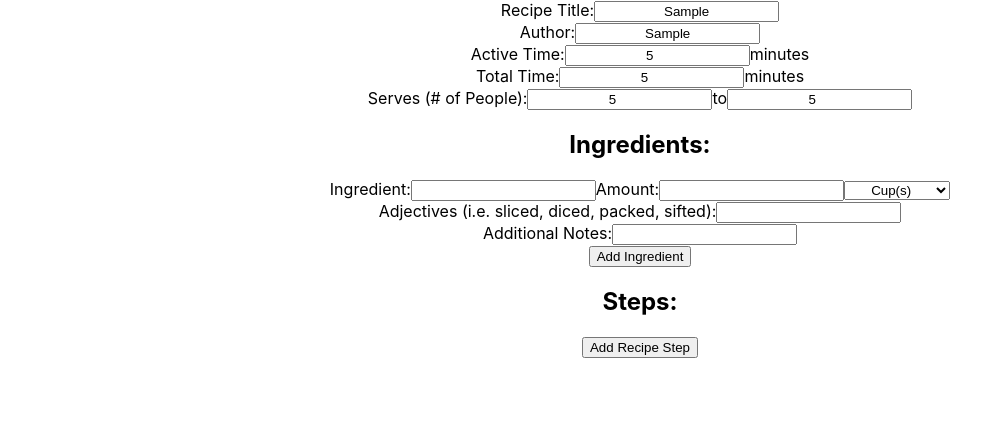
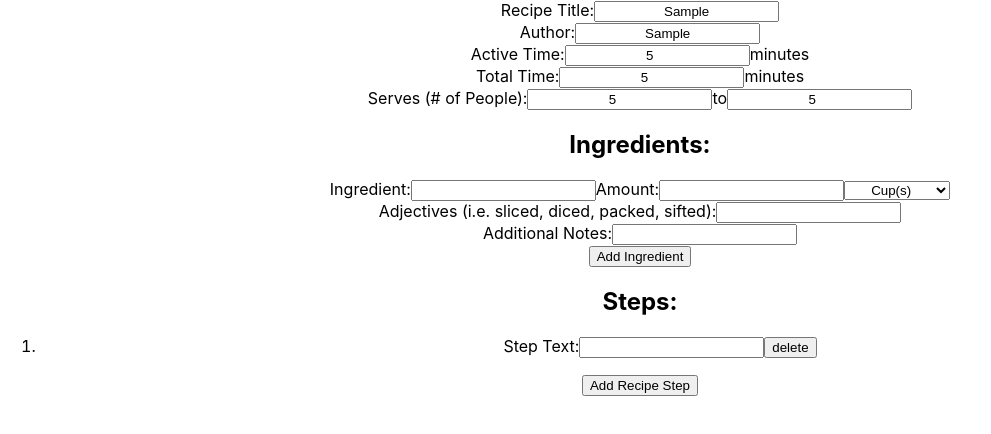
Before and after one commit to mitchellss/recipe_rest, a React (Create React App) app in the folder frontend/: page /recipe/add in a window 1280 px wide. Both pictures are taken after typing "Sample", "Sample", "5", "5", "5", "5" into the empty fields and a click on the button "Add Recipe Step". Shown: the top 434 px of the page, without its empty margins (0-991 px from the left). Built offline with nearby package versions, Linux system fonts and the light colour scheme.

Commit message:
add ability to add recipe steps in ui

```diff
--- a/frontend/src/components/AddRecipePage.tsx
+++ b/frontend/src/components/AddRecipePage.tsx
@@ -3,24 +3,49 @@ import { FunctionComponent, useState } from "react";
 interface AddRecipePageProps {
 }
 
-const AddRecipePage : FunctionComponent<AddRecipePageProps> = () => {
-    const [stepNums, setStepNums] = useState<number[]>();
+const AddRecipePage: FunctionComponent<AddRecipePageProps> = () => {
+    const [steps, setSteps] = useState<JSX.Element[]>();
+    const [stepNum, setStepNum] = useState<number>(0);
+
+    const clickAddIngredient = () => {
+        console.log("click")
+    }
+
+    const clickDeleteStep = (stepNum: number) => {
+
+    }
+
+    const clickAddStep = () => {
+        const new_step =
+        <li key={`step_${stepNum}`}>
+            <label htmlFor={`step_${stepNum}`}>Step Text:</label>
+            <input type="text" name={`step_${stepNum}`} />
+            <input type="button" value="delete" onClick={() => clickDeleteStep(stepNum)}/>
+        </li>
+
+        steps?
+        setSteps([...steps, new_step])
+        : setSteps([new_step])
+
+        setStepNum(stepNum + 1)
+    }
+
     return (
         <form>
             <label htmlFor="recipe_name">Recipe Title:</label>
             <input type="text" id="recipe_name" name="recipe_name" />
-            <br/>
+            <br />
             <label htmlFor="recipe_author">Author:</label>
             <input type="text" id="recipe_author" name="recipe_author" />
-            <br/>
+            <br />
             <label htmlFor="active_time">Active Time:</label>
             <input type="number" id="active_time" name="active_time" step="1" pattern="\d+" />
             <label>minutes</label>
-            <br/>
+            <br />
             <label htmlFor="total_time">Total Time:</label>
             <input type="number" id="total_time" name="total_time" step="1" pattern="\d+" />
             <label>minutes</label>
-            <br/>
+            <br />
             <label htmlFor="serves_low">Serves (# of People):</label>
             <input type="number" id="fname" name="serves_low" step="1" pattern="\d+" />
             <label htmlFor="serves_high">to</label>
@@ -29,40 +54,33 @@ const AddRecipePage : FunctionComponent<AddRecipePageProps> = () => {
             {
                 <div>
                     <label>Ingredient:</label>
-                    <input type="text" id="fname" name="fname"/>
+                    <input type="text" id="fname" name="fname" />
                     <label>Amount:</label>
-                    <input type="number" step="0.125" id="fname" name="fname"/>
+                    <input type="number" step="0.125" id="fname" name="fname" />
                     <select name="unit_dropdown" id="1">
                         <option value="cup">Cup(s)</option>
                         <option value="tbsp">Tablespoon(s)</option>
                         <option value="tsp">Teaspoon(s)</option>
                     </select>
-                    <br/>
+                    <br />
                     <label>Adjectives (i.e. sliced, diced, packed, sifted):</label>
-                    <input type="text" id="fname" name="fname"/>
-                    <br/>
+                    <input type="text" id="fname" name="fname" />
+                    <br />
                     <label>Additional Notes:</label>
-                    <input type="text" id="fname" name="fname"/>
+                    <input type="text" id="fname" name="fname" />
                 </div>
             }
-            <input type="button" value="Add Ingredient"/>
-            <br/>
+            <input type="button" value="Add Ingredient" onClick={clickAddIngredient} />
+            <br />
             <h2>Steps:</h2>
             <ol>
                 {
-                stepNums?
-                    stepNums.map((item,index) => {
-                        return(<li key={`step_${index}`}>
-                            <label htmlFor={`step_${index}`}>Step Text:</label>
-                            <input type="text" name={`step_${index}`}/>
-                        </li>)
-                    })
-                    : <div></div>
+                    steps
                 }
             </ol>
-            <input type="button" value="Add Recipe Step"/>
+            <input type="button" value="Add Recipe Step" onClick={clickAddStep} />
         </form>
     );
 }
 
-export default AddRecipePage ;
+export default AddRecipePage;
```
